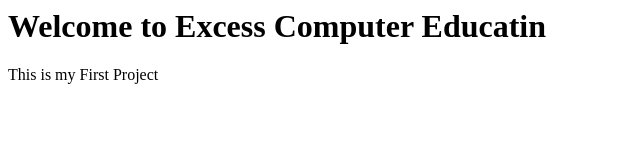
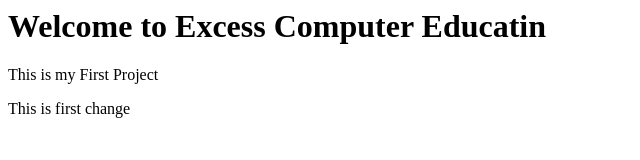
Before and after one commit to Rajiv73/awasumrepo, a plain HTML site: page index.html in a window 1280 px wide. Shown: the whole page, without its empty margins (0-640 px from the left). Drawn offline with Linux system fonts and the light colour scheme.

Commit message:
Add a new line to index file

```diff
--- a/index.html
+++ b/index.html
@@ -5,5 +5,6 @@
 <body>
 <h1> Welcome to Excess Computer Educatin</h1>
 <p> This is my First Project</p>
+<p> This is first change </p>
 </body>
 </html>
```
